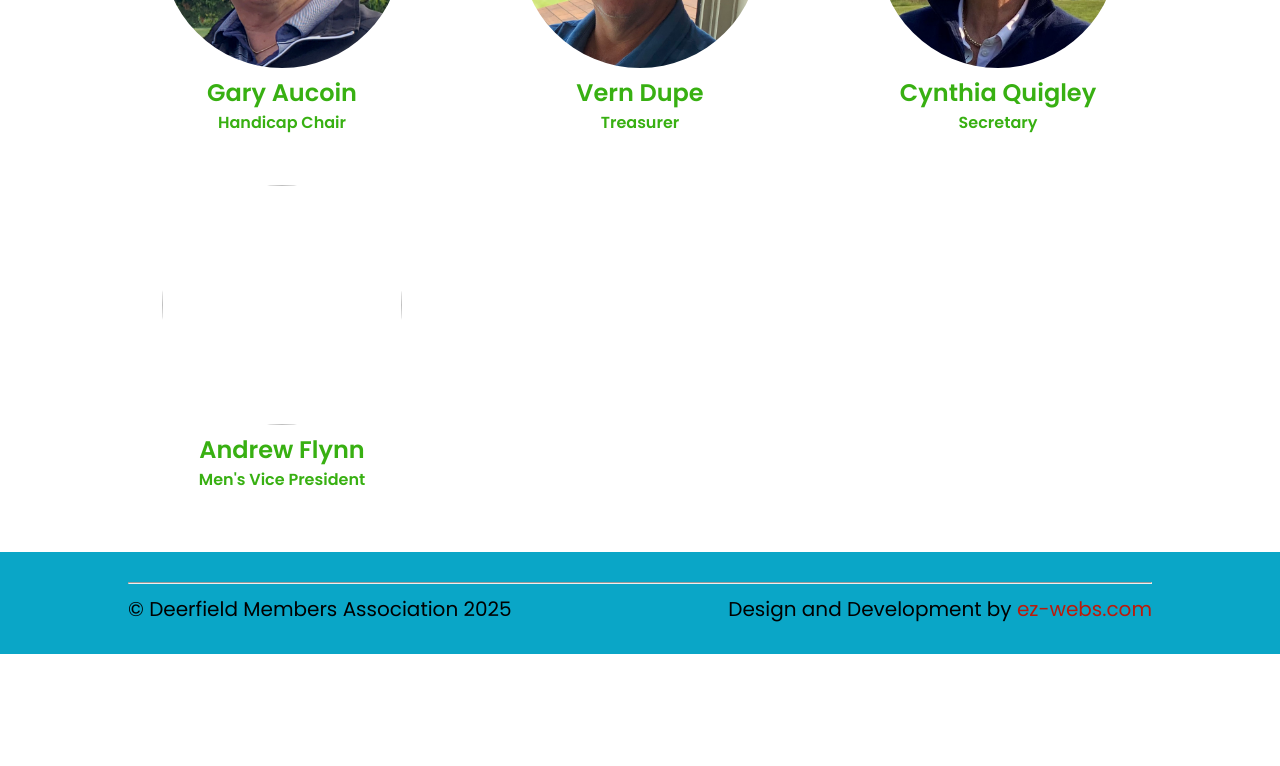
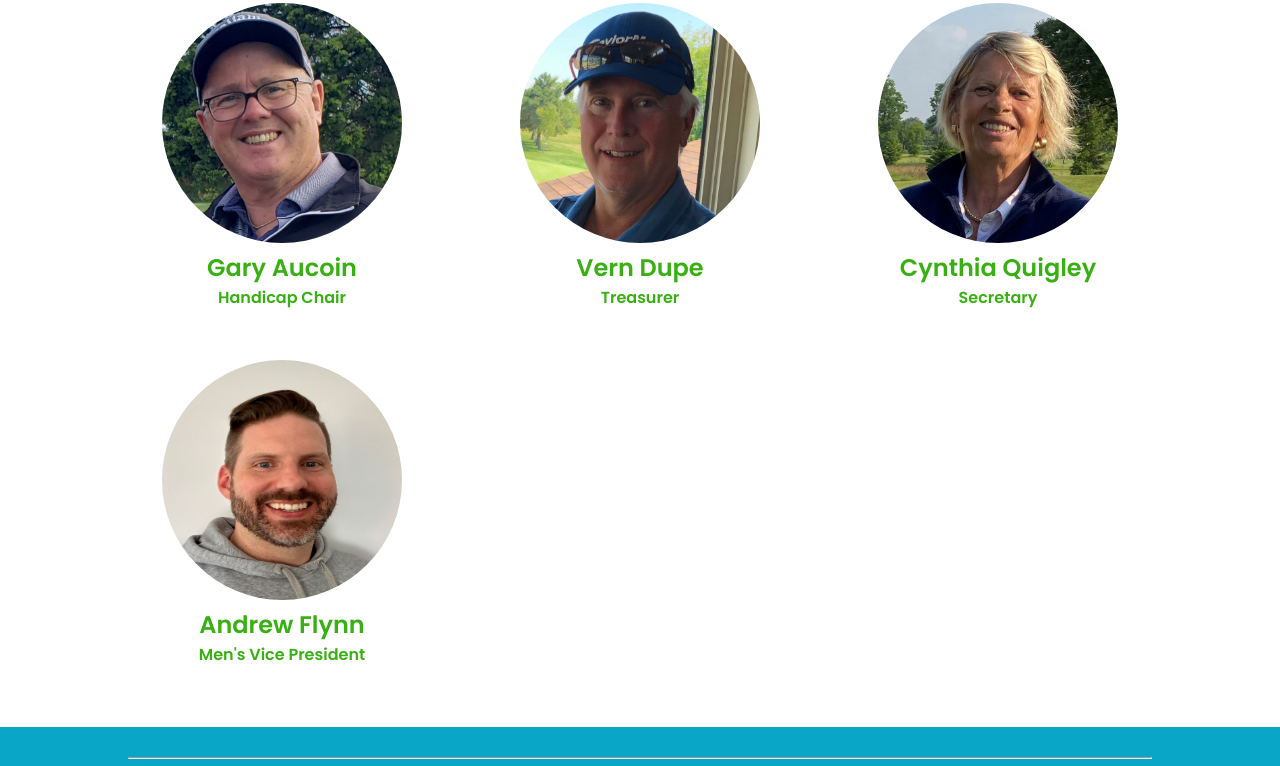
Before and after one commit to Gman48/DMAwebsite, a plain HTML site: page index.html in a window 1280 px wide. Shown: the part 2722-3488 px from the top of the page. Before the commit the page ends 3376 px from the top, so only its background shows below. Drawn offline with nearby package versions, Linux system fonts and the light colour scheme.

Commit message:
mayChange
add Andrew photo and change upcoming events

```diff
--- a/index.html
+++ b/index.html
@@ -60,22 +60,22 @@
 
             <div class="services-wrapper grid">
 
-                <div data-aos="fade-in" class="service active">
+                <!-- <div data-aos="fade-in" class="service active">
                     <i class="fa-solid fa-champagne-glasses"></i>
                     <i class="fa-solid fa-cheese"></i>
                     <i class="fa-solid fa-pizza-slice"></i>
                     <h1>Member Appreciation Social</h1>
                     <h3>April 16, 2025 - 7-9pm</h3>
                     <p>Our first event of the 2025 season has nothing to do with golf.  We will be hosting a members social evening to kick off the 2025 season.  It is a chance for new and returning members to gather, meet new friends and share stories of great aspirations for the season to come.  Hors d'Oeuvres will be provided by the DMA and refreshments will be available to keep you hydrated.</p>
-                </div>
+                </div>  -->
 
-                <div data-aos="fade-in" class="service active">
+                <!-- <div data-aos="fade-in" class="service active">
                     <i class="fa-solid fa-golf-ball-tee"></i>
                     <i class="fa-solid fa-trophy"></i>
                     <h1>Opening Tournament</h1>
                     <h3>May 3, 2025</h3>
                     <p>The Opening Tournament is the kick off to the new golf season.  This is a mixed team event where the two lowest net scores are counted on each hole to determine the team score for the hole.  Sign up is on an individual basis and the teams are assembled by the tournament convenors.</p>
-                </div>
+                </div>  -->
 
                 <div data-aos="fade-in" class="service active">
                     <i class="fa-solid fa-golf-ball-tee"></i>
@@ -85,29 +85,27 @@
                     <p>The Les Estey Memorial is a mixed 2 person team event (one male, one female) where the lowest net score of the two person team is counted on each hole.  You can sign up as a couple or as a single and we will attempt to pair you up with another single on a first come-first served basis. The teams are assembled by the tournament convenors.</p>
                 </div>
 
-                <!-- <div data-aos="fade-in" class="service active">
+                <div data-aos="fade-in" class="service active">
                     <i class="fa-solid fa-golf-ball-tee"></i>
                     <i class="fa-solid fa-trophy"></i>
                     <h1>Captain's Cup</h1>
                     <h3>June 14, 2025</h3>
                     <p>The Captain's Cup is our first men's tournament of the year.  It is an individual net stroke play tournament, the winner will be the golfer with the lowest net score over 18 holes.  The playing groups will be formed by the convenor.  <br><br> The Captain's Cup is a men's event.</p>
-                </div>  -->
+                </div>
 
-                <!-- <div data-aos="fade-in" class="service active">
+                <div data-aos="fade-in" class="service active">
                     <i class="fa-brands fa-canadian-maple-leaf"></i>
                     <i class="fa-solid fa-medal"></i>
                     <h1>Canada vs. World</h1>
                     <h3>June 28, 2025</h3>
                     <p>To celebrate Canada's birthday we play the annual Canada vs. World match paly competition.  This event is a two person better ball match play event where one team of two is made up of Canadian born players playing against a two person team made up from players born outside of Canada.  Points are awarded in each match and totaled up to determine which side has earned world domination.  All players on the wining side will earn reward.  Teams and matches will be set by the convenors. <br><br>This is a mixed event, all members welcome.  </p>
-                </div>  -->
-
-
+                </div>
 
                 <!-- <div data-aos="fade-in" class="service active">
                     <i class="fa-solid fa-golf-ball-tee"></i>
                     <i class="fa-solid fa-trophy"></i>
                     <h1>Men's Club Championship</h1>
-                    <h3>August 3-5, 2024</h3>
+                    <h3>August 2-4, 2025</h3>
                     <p>The Club Championship is played over three days (or two days for the net score event).  The three day event is stroke play, on a gross score basis.  The two day event is stroke play, on a net score basis.</p>
                 </div> -->
 
@@ -115,7 +113,7 @@
                     <i class="fa-solid fa-golf-ball-tee"></i>
                     <i class="fa-solid fa-trophy"></i>
                     <h1>Ladies' Event</h1>
-                    <h3>August 3 and 5, 2024</h3>
+                    <h3>August 2 and 4, 2025</h3>
                     <p>Format to be determined.</p>
                 </div> -->
 
@@ -123,14 +121,14 @@
                     <i class="fa-solid fa-golf-ball-tee"></i>
                     <i class="fa-solid fa-trophy"></i>
                     <h1>President's Cup</h1>
-                    <h3>August 17, 2024</h3>
+                    <h3>August 23, 2025</h3>
                     <p>The President's Cup is a two man better ball team event.  Lowest net score of the two players is counted on each hole, winning team has the lowest net score over 18 holes. This is a men's event, teams and groupings will be set by the convenor.  <br><br>   The President's Cup is a men's event.</p>
                 </div> -->
 
                 <!-- <div data-aos="fade-right" class="service">
                     <i class="fa-solid fa-monument" aria-hidden="true"></i>
                     <h1>Memorial Classic</h1>
-                    <h3>September 7 & 8, 2024</h3>
+                    <h3>September 6 & 7, 2025</h3>
                     <p>The Classic is played in memory of all members who are no longer with us.  The event is a two-day team scramble played on the Saturday and Sunday.  The teams are drawn on Friday night before the event and there is also parimutuel betting on Friday after the draw. <br><br>   The Memorial Classic is a mixed event.
                         </p>
                 </div> -->
@@ -138,21 +136,21 @@
                 <!-- <div data-aos="fade-right" class="service">
                     <i class="fa-regular fa-calendar" aria-hidden="true"></i>
                     <h1>Closing</h1>
-                    <h3>September 28, 2024</h3>
+                    <h3>September 27, 2025</h3>
                     <p>The last big event of the year.  It is a one-day event consisting of a men’s and ladies event.  It is a team event with scoring based on two low net scores per hole.  Teams are made via random draw and there is also parimutuel betting for this event.  Be sure to sign up and end the summer in style.<br><br>   The Closing is a mixed event.</p>
                 </div> -->
 
                 <!-- <div data-aos="fade-down" class="service">
                     <i class="fa-solid fa-apple-whole" aria-hidden="true"></i>
                     <h1>Harvest and Hot Potato</h1>
-                    <h3>October 19, 2024</h3>
+                    <h3>October 18, 2025</h3>
                     <p>Celebrate fall with this fun mixed event which is actually two events in one!  This is a team event, all team members play their own ball and scoring is done on a net basis per hole.  The Harvest portion of the event is scored counting two low net scores per hole.  In the Hot Potato event, each team member is allocated the hot potato on designated holes and their net score is recorded on that hole.  In order to win the Hot Potato event, the team must return with the hot potato ball!<br><br>   This is a mixed event.</p>
                 </div> -->
 
                 <!-- <div data-aos="fade-left" class="service">
                     <i class="fa-solid fa-apple-whole" aria-hidden="true"></i>
                     <h1>Sniff N' Snort</h1>
-                    <h3>November 9, 2024</h3>
+                    <h3>November 8, 2025</h3>
                     <p>The final event of the season is one for those that embrace the cold and fun of golf.  This team event is played on modified holes with refreshments served on course to keep you warm and in good spirits.  Don't worry about scores, the winners of this event are chosen at random.<br><br>   This is a mixed event.</p>
                 </div> -->
 
@@ -222,7 +220,7 @@
                     <h4>Secretary</h4>
                 </div>
                 <div class="exec">
-                    <img data-aos="zoom-in" src="images/headshot_png.png" class="exec-pic">
+                    <img data-aos="zoom-in" src="images/andrew.jpeg" class="exec-pic">
                     <h2>Andrew Flynn</h2>
                     <h4>Men's Vice President</h4>
                 </div>
```
Also changed, not shown: images/andrew.jpeg (added).
